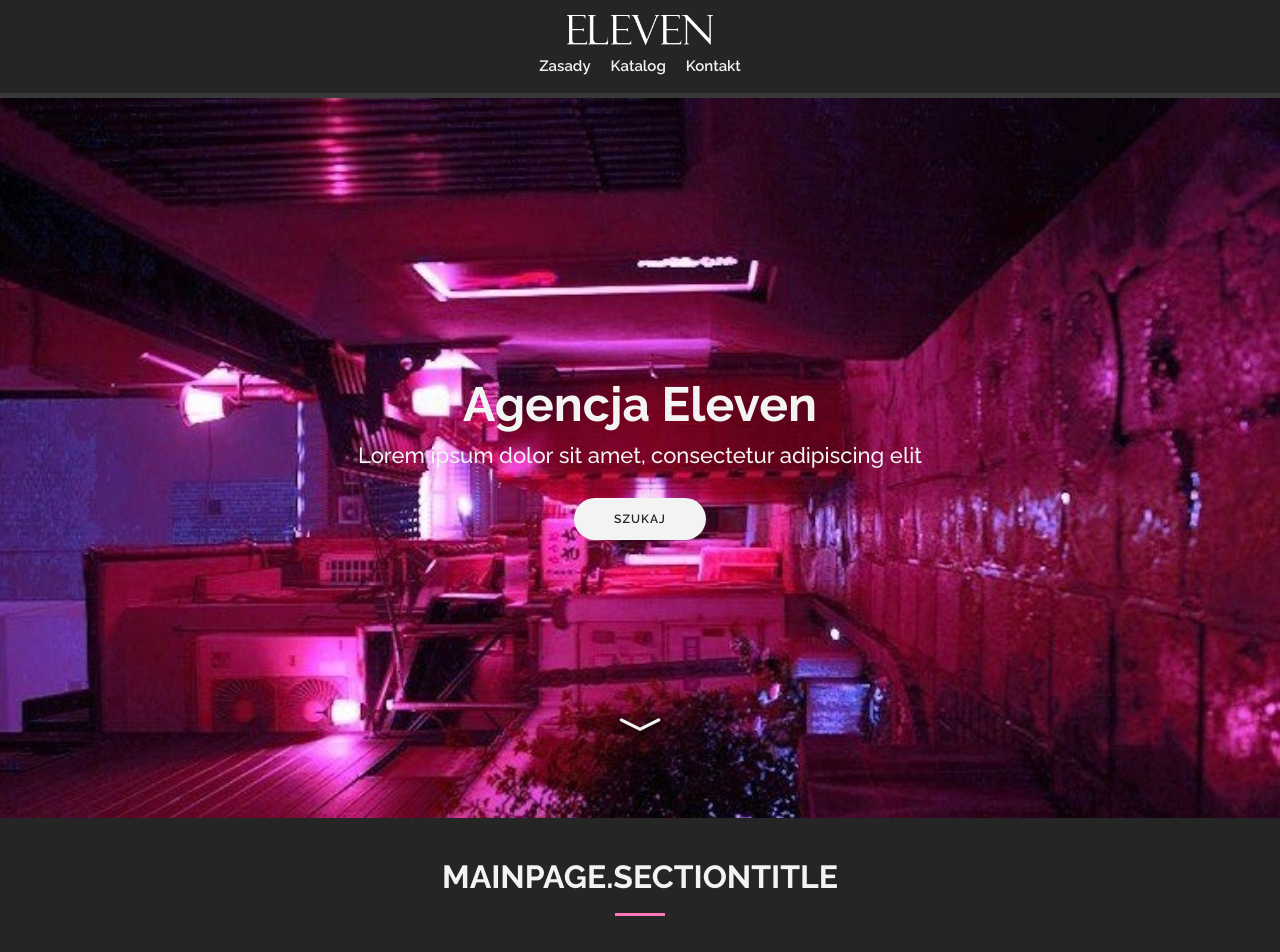
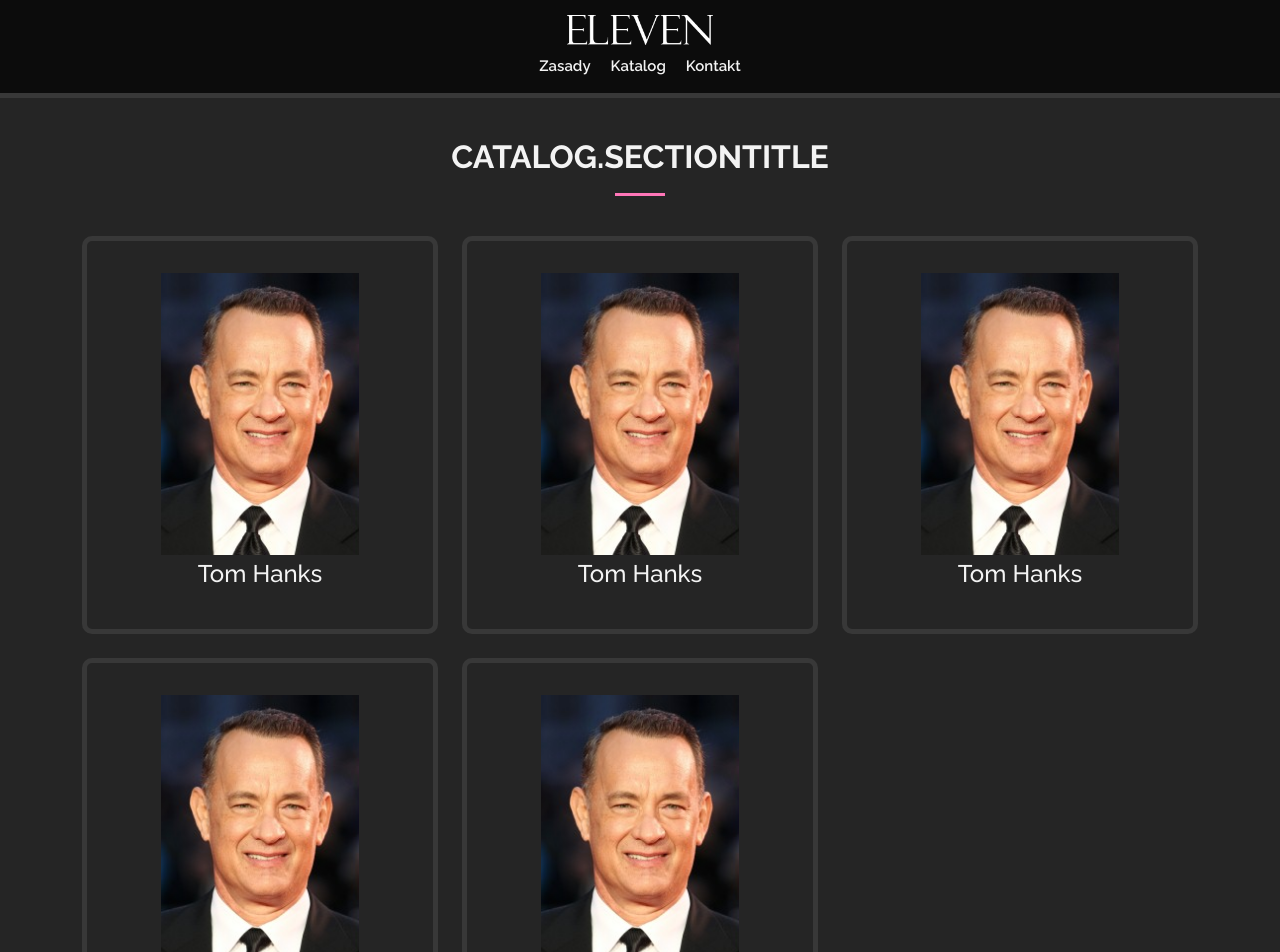
Before and after one commit to fimusial/eleven, an Angular app: page /catalog in a window 1280 px wide. Shown: the top 952 px of the page. Built offline with nearby package versions, Linux system fonts and the light colour scheme.

Commit message:
initialized catalog component

```diff
--- a/src/app/app-routing.module.ts
+++ b/src/app/app-routing.module.ts
@@ -1,8 +1,10 @@
 import { NgModule } from '@angular/core';
 import { RouterModule, Routes } from '@angular/router';
+import { CatalogComponent } from './catalog/catalog.component';
 import { MainPageComponent } from './main-page/main-page.component';
 
 const routes: Routes = [
+  { path: 'catalog', component: CatalogComponent },
   { path: '**', component: MainPageComponent },
 ];
 
--- a/src/app/app.module.ts
+++ b/src/app/app.module.ts
@@ -7,6 +7,7 @@ import { NavbarComponent } from './navbar/navbar.component';
 import { FooterComponent } from './footer/footer.component';
 import { MainPageComponent } from './main-page/main-page.component';
 import { TrsPipe } from './services/trs.pipe';
+import { CatalogComponent } from './catalog/catalog.component';
 
 @NgModule({
   declarations: [
@@ -14,7 +15,8 @@ import { TrsPipe } from './services/trs.pipe';
     NavbarComponent,
     FooterComponent,
     MainPageComponent,
-    TrsPipe
+    TrsPipe,
+    CatalogComponent
   ],
   imports: [
     BrowserModule,
--- /dev/null
+++ b/src/app/catalog/catalog.component.css
@@ -0,0 +1,22 @@
+.square-img {
+  aspect-ratio: 1;
+  object-fit: contain;
+}
+
+.catalog-container {
+  padding: 2rem;
+  border: 5px solid var(--eleven-border-color);
+  border-radius: 10px;
+  transition: .4s;
+}
+
+.catalog-container:hover {
+  transform: scale(1.02);
+  background-color: var(--eleven-border-color);
+}
+
+.catalog-container h6 {
+  font-size: x-large;
+  margin-top: 5px;
+  text-align: center;
+}
--- /dev/null
+++ b/src/app/catalog/catalog.component.html
@@ -0,0 +1,39 @@
+<section>
+  <div class="section-title">
+    <h2>{{ 'catalog.sectionTitle' | trs }}</h2>
+  </div>
+  <div class="container">
+    <div class="row">
+      <div class="col-lg-4 mb-4">
+        <div class="catalog-container">
+          <img class="w-100 square-img" [src]="dataLocation + data.tomHanks" alt="Tom Hanks" />
+          <h6>Tom Hanks</h6>
+        </div>
+      </div>
+      <div class="col-lg-4 mb-4">
+        <div class="catalog-container">
+          <img class="w-100 square-img" [src]="dataLocation + data.tomHanks" alt="Tom Hanks" />
+          <h6>Tom Hanks</h6>
+        </div>
+      </div>
+      <div class="col-lg-4 mb-4">
+        <div class="catalog-container">
+          <img class="w-100 square-img" [src]="dataLocation + data.tomHanks" alt="Tom Hanks" />
+          <h6>Tom Hanks</h6>
+        </div>
+      </div>
+      <div class="col-lg-4 mb-4">
+        <div class="catalog-container">
+          <img class="w-100 square-img" [src]="dataLocation + data.tomHanks"  alt="Tom Hanks" />
+          <h6>Tom Hanks</h6>
+        </div>
+      </div>
+      <div class="col-lg-4 mb-4">
+        <div class="catalog-container">
+          <img class="w-100 square-img" [src]="dataLocation + data.tomHanks" alt="Tom Hanks" />
+          <h6>Tom Hanks</h6>
+        </div>
+      </div>
+    </div>
+  </div>
+</section>
--- /dev/null
+++ b/src/app/catalog/catalog.component.ts
@@ -0,0 +1,20 @@
+import { Component, OnInit } from '@angular/core';
+import { DataService } from '../services/data.service';
+
+@Component({
+  selector: 'eleven-catalog',
+  templateUrl: './catalog.component.html',
+  styleUrls: ['./catalog.component.css']
+})
+export class CatalogComponent implements OnInit {
+  public readonly dataLocation = '../../assets/data/';
+  public readonly data: any;
+
+  constructor(public dataService: DataService) {
+    this.data = dataService.getData();
+  }
+
+  ngOnInit(): void {
+  }
+
+}
--- a/src/app/main-page/main-page.component.html
+++ b/src/app/main-page/main-page.component.html
@@ -2,7 +2,7 @@
   <div class="container d-flex flex-column align-items-center" data-aos="zoom-in" data-aos-delay="100">
     <h1>{{ 'mainPage.h1' | trs }}</h1>
     <h2>{{ 'mainPage.h2' | trs }}</h2>
-    <a [routerLink]="'/contact'" class="btn-about">{{ 'mainPage.button' | trs }}</a>
+    <a [routerLink]="'/catalog'" class="btn-about">{{ 'mainPage.button' | trs }}</a>
   </div>
   <i id="scroll-arrow" class="bi bi-chevron-compact-down"></i>
 </section>
--- a/src/app/navbar/navbar.component.css
+++ b/src/app/navbar/navbar.component.css
@@ -1,5 +1,5 @@
 #header {
-  background: var(--eleven-background);
+  background: var(--eleven-background-dark);
   padding: 15px 0 5px 0;
   border-bottom: 5px solid var(--eleven-border-color);
 }
--- a/src/app/services/data.service.ts
+++ b/src/app/services/data.service.ts
@@ -12,6 +12,6 @@ export class DataService {
   }
 
   public getData(): any {
-    return this.data;
+    return JSON.parse(JSON.stringify(this.data));
   }
 }
--- a/src/assets/data/data.json
+++ b/src/assets/data/data.json
@@ -1,3 +1,3 @@
 {
-  "imageLocation": "assets/data/actors/tomhanks.jpg"
+  "tomHanks": "actors/tomhanks.jpg"
 }
```
